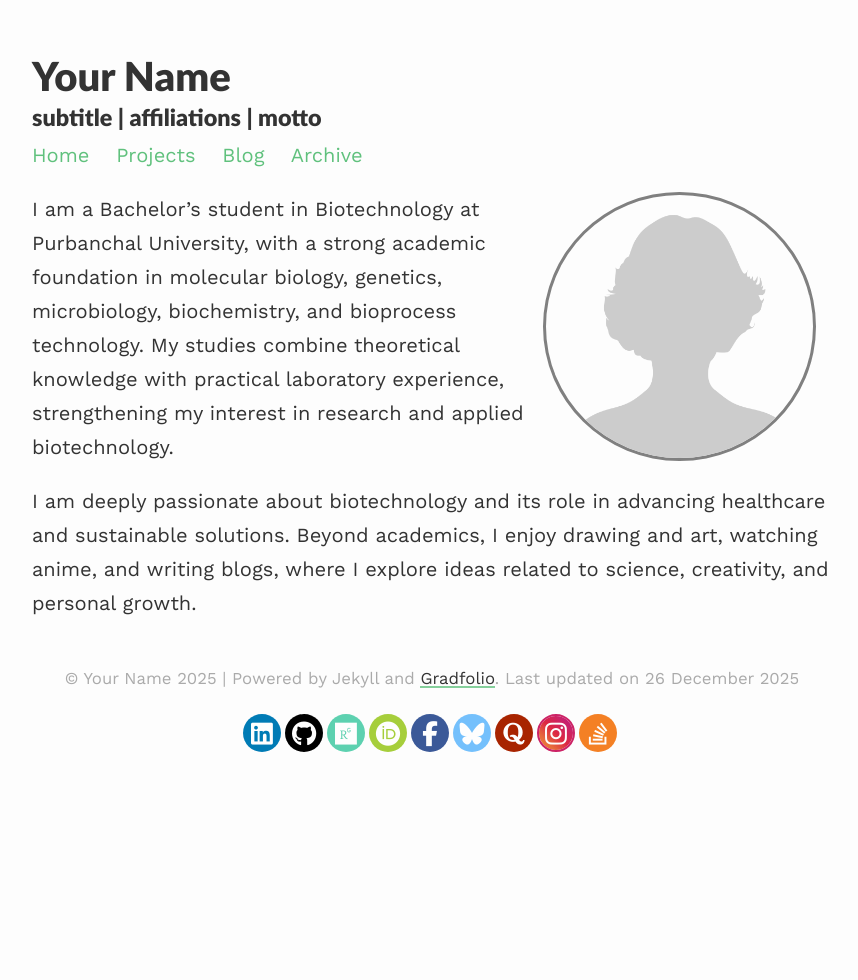
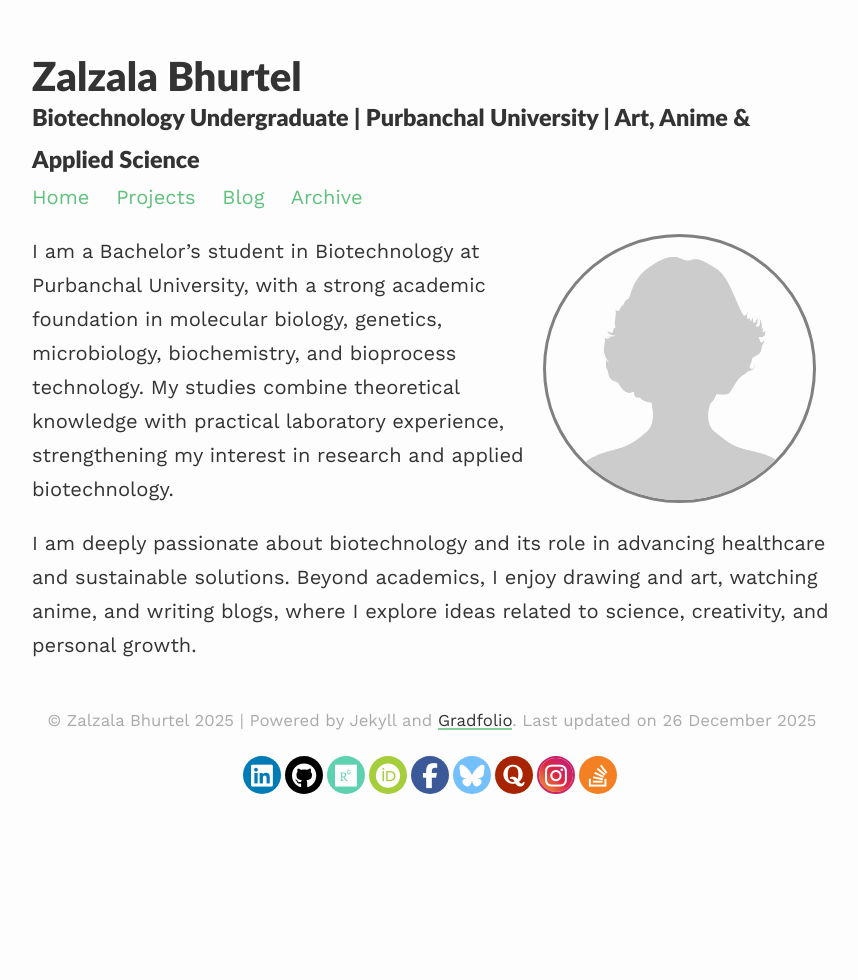
Before and after one commit to zalzalaai/portfolio, a Jekyll site: the page built from index.md, in a window 1280 px wide. Shown: the whole page, without its empty margins (208-1066 px from the left). Built offline with Jekyll 4.4.1, drawn with Linux system fonts in a browser that asks for light colours.

Commit message:
Update _config.yml

```diff
--- a/_config.yml
+++ b/_config.yml
@@ -1,7 +1,7 @@
 ### your site title here
 
-title: Your Name
-description: subtitle | affiliations | motto
+title: Zalzala Bhurtel
+description: Biotechnology Undergraduate | Purbanchal University | Art, Anime & Applied Science
 
 baseurl: /portfolio #name of GitHub repository
 url: "zalzalaai.github.io" #custom url to be used instead of GitHub repository
```
